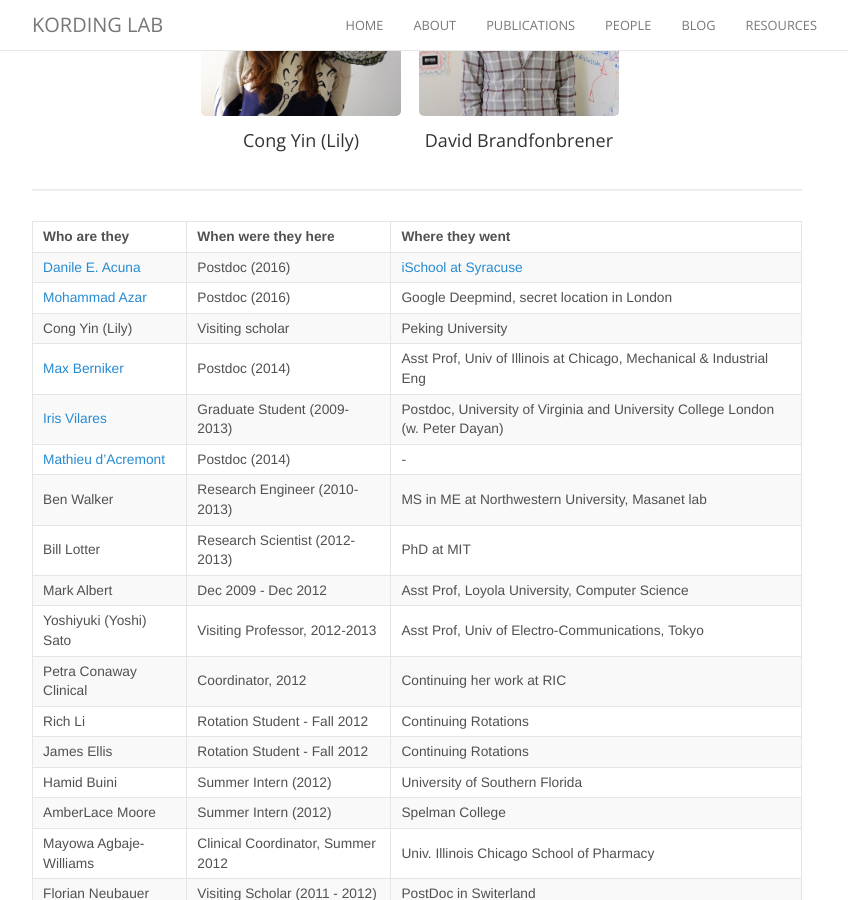
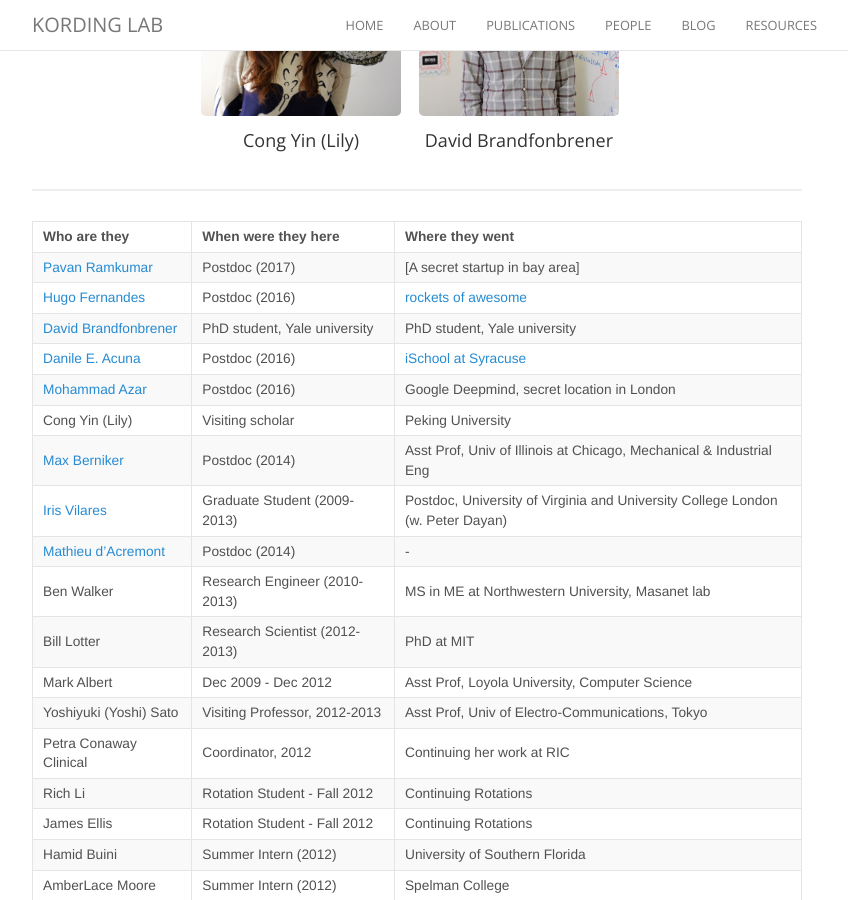
Before and after one commit to KordingLab/KordingLab.github.io, a Jekyll site: the page built from people.md, in a window 1280 px wide and 900 px high, scrolled down 3636 px. Shown: the whole window, without its empty margins (223-1071 px from the left). Built offline with Jekyll 4.4.1, drawn with Linux system fonts in a browser that asks for light colours; nearby versions of some CDN libraries; comment, search, counter and statistics services are not loaded.

Commit message:
where were/are

```diff
--- a/people.md
+++ b/people.md
@@ -46,6 +46,9 @@ permalink: /people/
 
 | Who are they | When were they here | Where they went |
 | :------------- |:-------------| :-----------|
+| [Pavan Ramkumar](http://kordinglab.com/people/pavan_ramkumar/index.html) | Postdoc (2017) | [A secret startup in bay area]
+| [Hugo Fernandes](http://kordinglab.com/people/hugo_fernandes/index.html) | Postdoc (2016) | [rockets of awesome](https://www.rocketsofawesome.com/)
+| [David Brandfonbrener](http://kordinglab.com/people/david_brandfonbrener/index.html) | PhD student, Yale university  | PhD student, Yale university
 | [Danile E. Acuna](http://kordinglab.com/people/daniel_e_acuna/index.html) | Postdoc (2016) | [iSchool at Syracuse](https://ischool.syr.edu/people/directories/view/deacuna/)
 | [Mohammad Azar](http://mgazar.net/academic/) | Postdoc (2016) | Google Deepmind, secret location in London |
 | Cong Yin (Lily) | Visiting scholar | Peking University |
```
